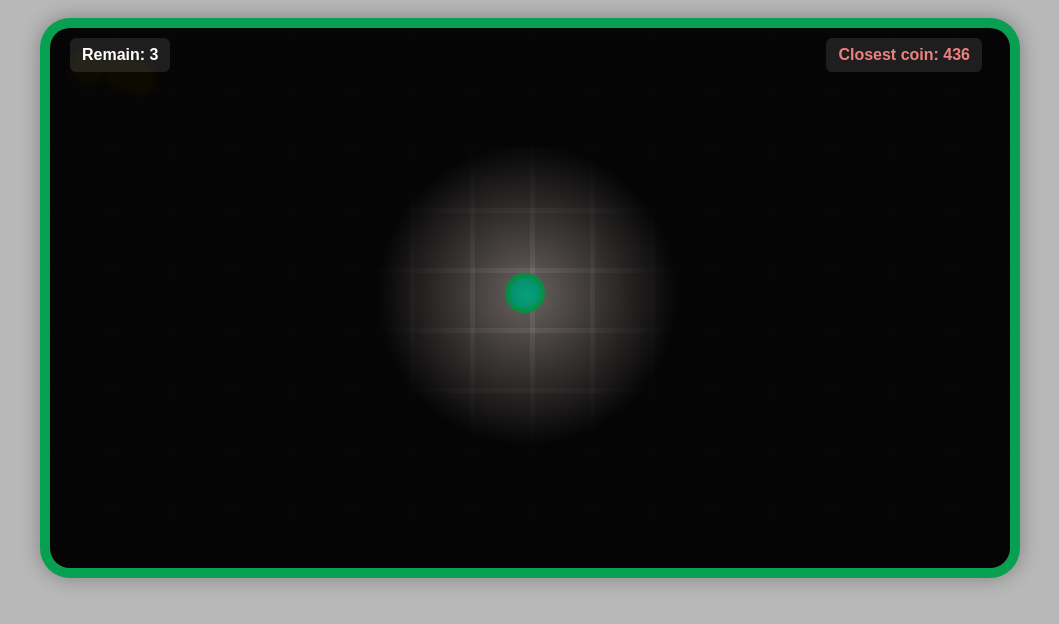
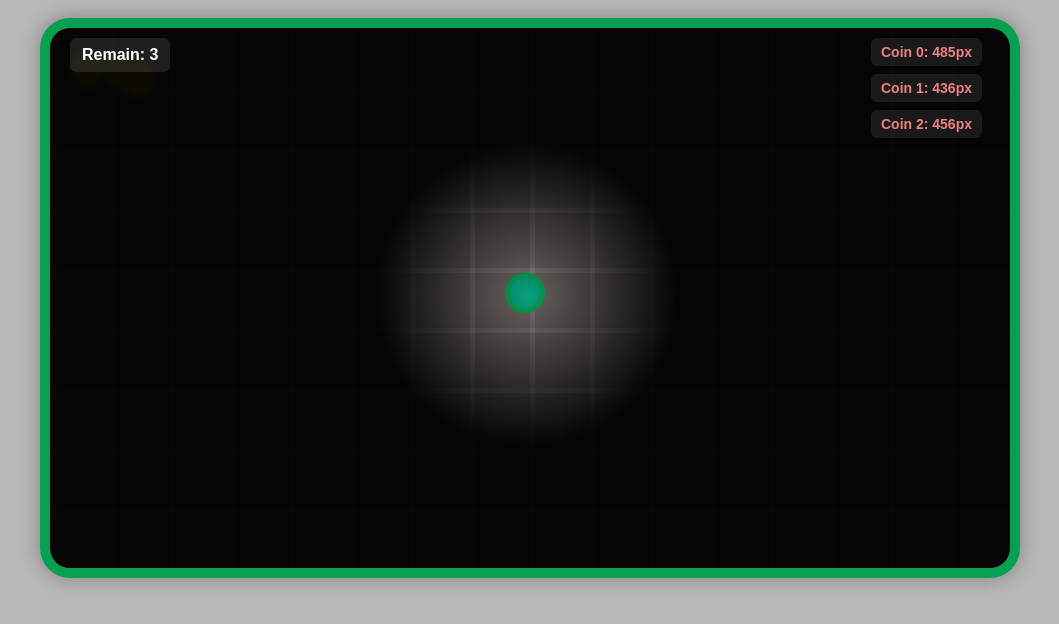
Before and after one commit to jemb4/js-dom-game, a plain HTML site: page index.html in a window 1280 px wide. Shown: the part 142-766 px from the top of the page, without its empty margins (110-1169 px from the left). Drawn offline with Linux system fonts and the light colour scheme.

Commit message:
feat: each coin has his own ui box

```diff
--- a/game.js
+++ b/game.js
@@ -26,8 +26,8 @@ class Game {
   createScenario() {
     this.createWorld()
     this.createPlayer()
+    this.createUI()
     this.createCoin(this.score)
-    this.createUI()
     this.createLight()
   }
 
@@ -44,8 +44,10 @@ class Game {
   createCoin(n) {
     for (let i = 0; i < n; i++) {
       const coin = new Coin(this.world)
+      coin.id = i
       this.coins.push(coin)
       this.container.appendChild(coin.element)
+      this.UI.addCoinUI(coin.id)
     }
   }
 
@@ -87,7 +89,7 @@ class Game {
       this.light.updateLight(this.player)
       this.updateCoins()
       this.world.updateWorld(this.container)
-      this.updateCoinDistance()
+      this.updateCoinDistances()
       this.playerPosition() // Activar si quieres ver en consola donde está el player
 
       requestAnimationFrame(() => this.update())
@@ -97,11 +99,9 @@ class Game {
     this.coins.forEach(coin => coin.updatePosition())
   }
 
-  updateCoinDistance() {
+  updateCoinDistances() {
     const playerX = -this.world.worldOffsetX + this.player.x + this.player.width / 2
     const playerY = -this.world.worldOffsetY + this.player.y + this.player.height / 2
-
-    let closestDistance = Infinity
 
     this.coins.forEach(coin => {
       const coinX = coin.x + coin.width / 2
@@ -111,30 +111,21 @@ class Game {
       const dy = playerY - coinY
       const distance = Math.sqrt(dx * dx + dy * dy)
 
+      const rounded = Math.round(distance)
+      const coinBox = this.UI.coinBoxes.get(coin.id)
 
-      if (distance < closestDistance) {
-        closestDistance = distance
+      if (coinBox) {
+        coinBox.textContent = `Coin ${coin.id}: ${rounded}px`
+
+        if (distance < 150) {
+          coinBox.style.color = 'lime'
+        } else if (distance < 350) {
+          coinBox.style.color = 'gold'
+        } else {
+          coinBox.style.color = 'lightcoral'
+        }
       }
     })
-
-    if (this.coins.length === 0) {
-      this.UI.messageBox.textContent = 'No coins left!'
-      this.UI.messageBox.style.color = 'white'
-      return
-    }
-
-    const rounded = Math.round(closestDistance)
-
-    if (closestDistance < 150) {
-      this.UI.messageBox.style.color = 'lime'
-    } else if (closestDistance < 350) {
-      this.UI.messageBox.style.color = 'gold'
-    } else {
-      this.UI.messageBox.style.color = 'lightcoral'
-  }
-
-    this.UI.messageBox.textContent = `Closest coin: ${rounded}px`
-    this.UI.messageBox.textContent = `Closest coin: ${Math.round(closestDistance)}`
   }
 
   updateScore() {
@@ -149,6 +140,7 @@ class Game {
       if (collided) {
         this.container.removeChild(coin.element)
         this.coins.splice(index, 1)
+        this.UI.removeCoinUI(coin.id)
         this.updateScore()
       }
     })
--- a/style.css
+++ b/style.css
@@ -123,3 +123,12 @@ body {
   font-weight: bold;
   transition: color 0.2s ease;
 }
+
+.coin-ui {
+  background: rgba(255, 255, 255, 0.08);
+  padding: 6px 10px;
+  border-radius: 6px;
+  font-size: 14px;
+  font-weight: bold;
+  transition: color 0.2s ease;
+}
--- a/ui.js
+++ b/ui.js
@@ -7,19 +7,39 @@ export class UI {
     this.element = document.createElement('div')
     this.element.classList.add('UI')
 
-
     this.scoreBox = document.createElement('div')
     this.scoreBox.setAttribute('id', 'ui-score')
     this.scoreBox.textContent = 'Remain: 3'
 
-    this.messageBox = document.createElement('div')
-    this.messageBox.classList.add('ui-message')
-    this.messageBox.textContent = 'Ready?'
+    this.rightColumn = document.createElement('div')
+    this.rightColumn.classList.add('ui-right-column')
 
-    const rightColumn = document.createElement('div')
-    rightColumn.classList.add('ui-right-column')
-    rightColumn.append(this.messageBox)
+    this.element.append(this.scoreBox, this.rightColumn)
 
-    this.element.append(this.scoreBox, rightColumn)
+    this.coinBoxes = new Map()
+  }
+
+  addCoinUI(coinId) {
+    const coinBox = document.createElement('div')
+    coinBox.classList.add('coin-ui')
+    coinBox.dataset.coinId = coinId
+    coinBox.textContent = `Coin ${coinId}: calculating...`
+    this.rightColumn.appendChild(coinBox)
+    this.coinBoxes.set(coinId, coinBox)
+  }
+
+  updateCoinDistance(coinId, distance) {
+    const box = this.coinBoxes.get(coinId)
+    if (box) {
+      box.textContent = `Coin ${coinId}: ${Math.round(distance)}px`
+    }
+  }
+
+  removeCoinUI(coinId) {
+    const box = this.coinBoxes.get(coinId)
+    if (box) {
+      box.remove()
+      this.coinBoxes.delete(coinId)
+    }
   }
 }
```
